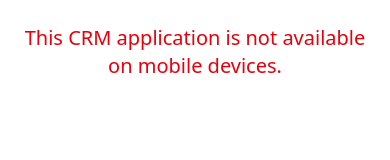
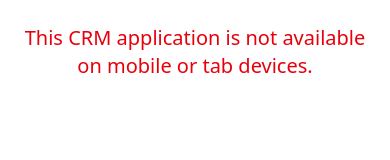
Before and after one commit to rittima/CRM-Team_Frontend, a React (Vite) app: page /login in a window 390 px wide. Shown: the top 160 px of the page. Built offline with nearby package versions, Linux system fonts and the light colour scheme.

Commit message:
added attendence page

```diff
--- a/src/App.jsx
+++ b/src/App.jsx
@@ -22,8 +22,8 @@
 function App() {
   return (
     <>
-      <div id="mobile-block" className='block md:hidden text-center text-red-600 text-xl p-6'>
-        This CRM application is not available on mobile devices.
+      <div id="mobile-block" className='block lg:hidden text-center text-red-600 text-xl p-6'>
+        This CRM application is not available on mobile or tab  devices.
       </div>
 
       <div id="desktop-app" className="hidden md:flex min-h-screen">
```
